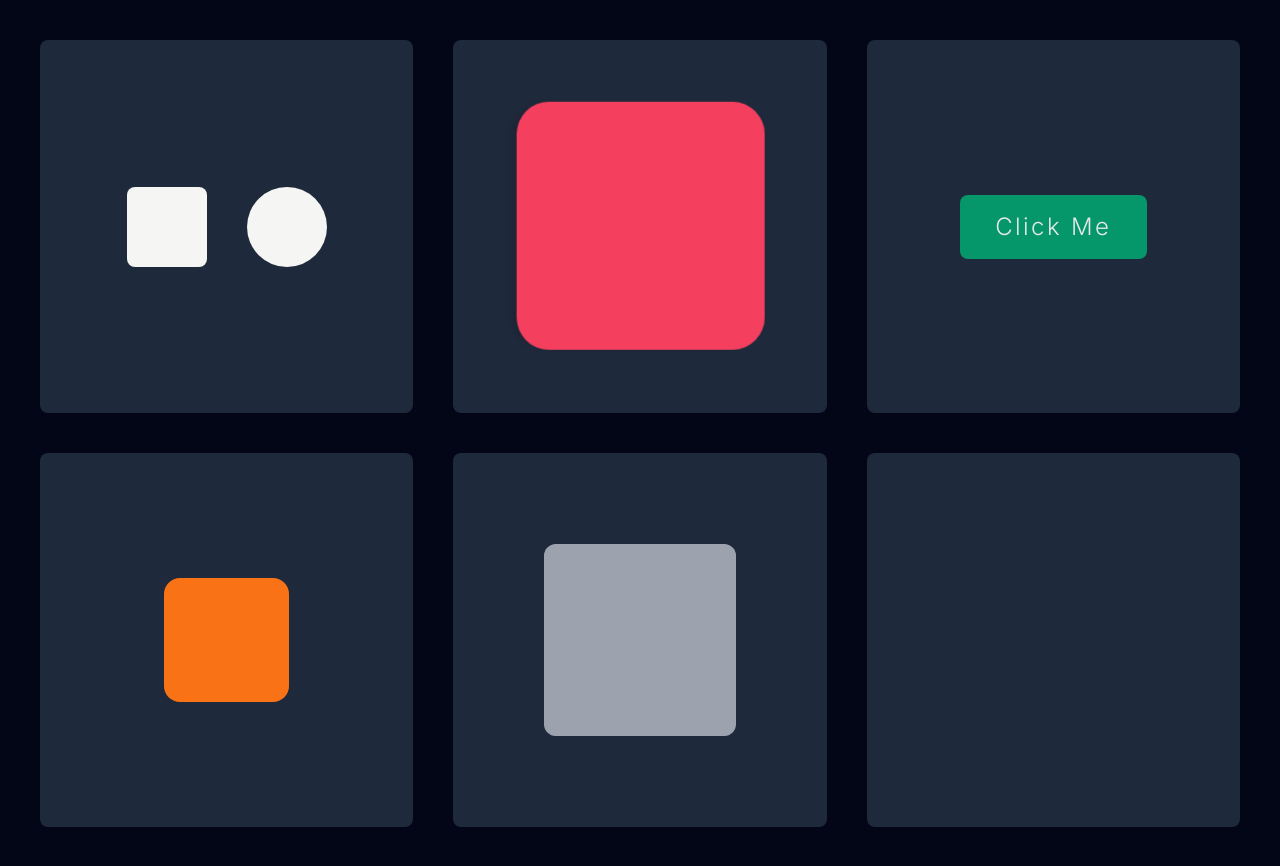
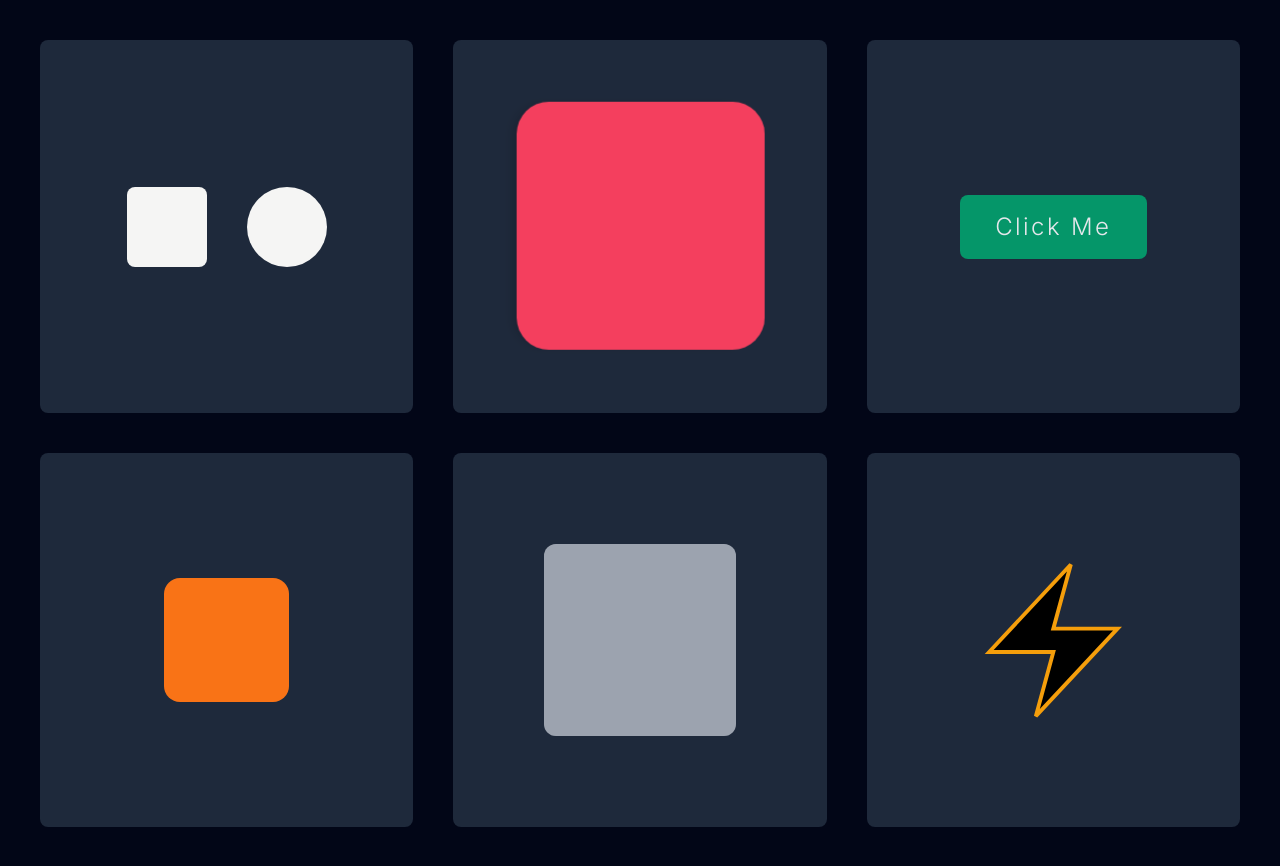
Before and after one commit to ntamiegbe/staggered_cards, a Next.js app: page / in a window 1280 px wide. Built offline with nearby package versions, Linux system fonts and the light colour scheme.

Commit message:
feat: added svg for last card

```diff
--- a/src/app/page.tsx
+++ b/src/app/page.tsx
@@ -23,7 +23,7 @@ const gridSquareVariants = {
 }
 
 const Home = () => {
-  const {scrollYProgress: completionProgress} = useScroll()
+  const { scrollYProgress: completionProgress } = useScroll()
   return (
     <div className='flex flex-col gap-10 overflow-x-hidden'>
       <motion.section
@@ -107,7 +107,9 @@ const Home = () => {
         </motion.div>
 
         <motion.div variants={gridSquareVariants} className="bg-slate-800 aspect-square rounded-lg flex items-center justify-center gap-10">
-
+          <motion.svg viewBox="0 0 24 24" xmlns="http://www.w3.org/2000/svg" className='w-1/2 stroke-amber-500 stroke-[0.5]'>
+            <motion.path d="m3.75 13.5 10.5-11.25L12 10.5h8.25L9.75 21.75 12 13.5H3.75Z"/>
+          </motion.svg>
         </motion.div>
       </motion.section>
     </div>
```
